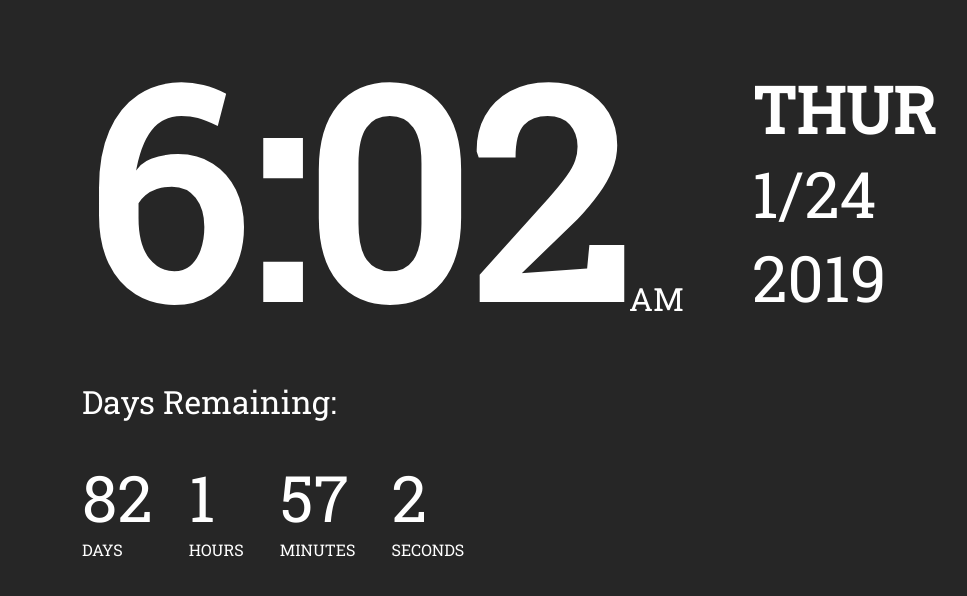
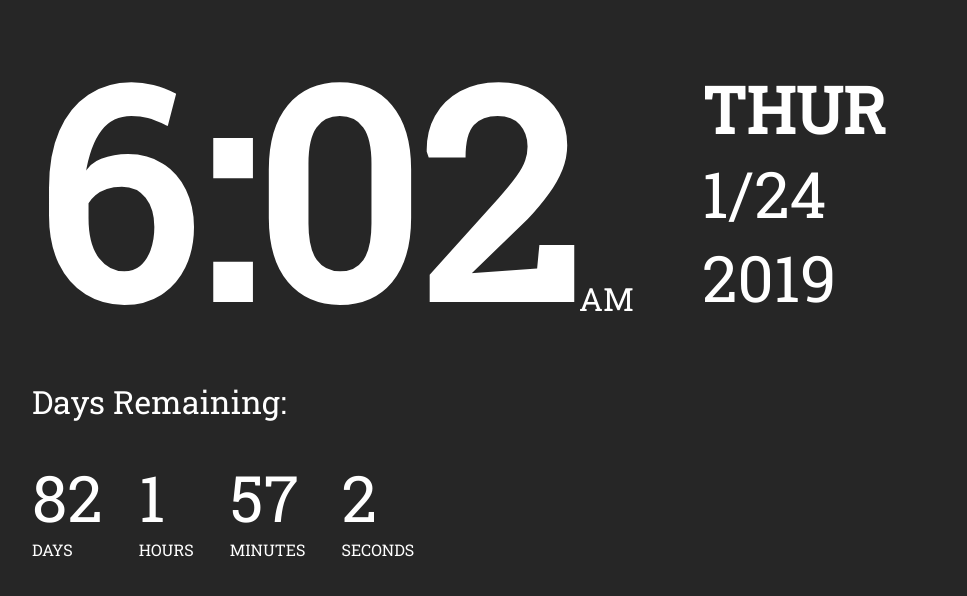
Before and after one commit to sjeibmann/clock-countdown, a plain HTML site: page index.html in a window 1280 px wide. Shown: the whole page, without its empty margins (90-1057 px from the left). Drawn offline with Linux system fonts and the light colour scheme.

Commit message:
fixed the width to 1100px

```diff
--- a/clock-countdown-styles.css
+++ b/clock-countdown-styles.css
@@ -37,7 +37,7 @@ p{
 
 .parentContainer{
   display: block;
-  max-width: 1000px;
+  max-width: 1100px;
   margin-left: auto;
   margin-right: auto;
 }
```
